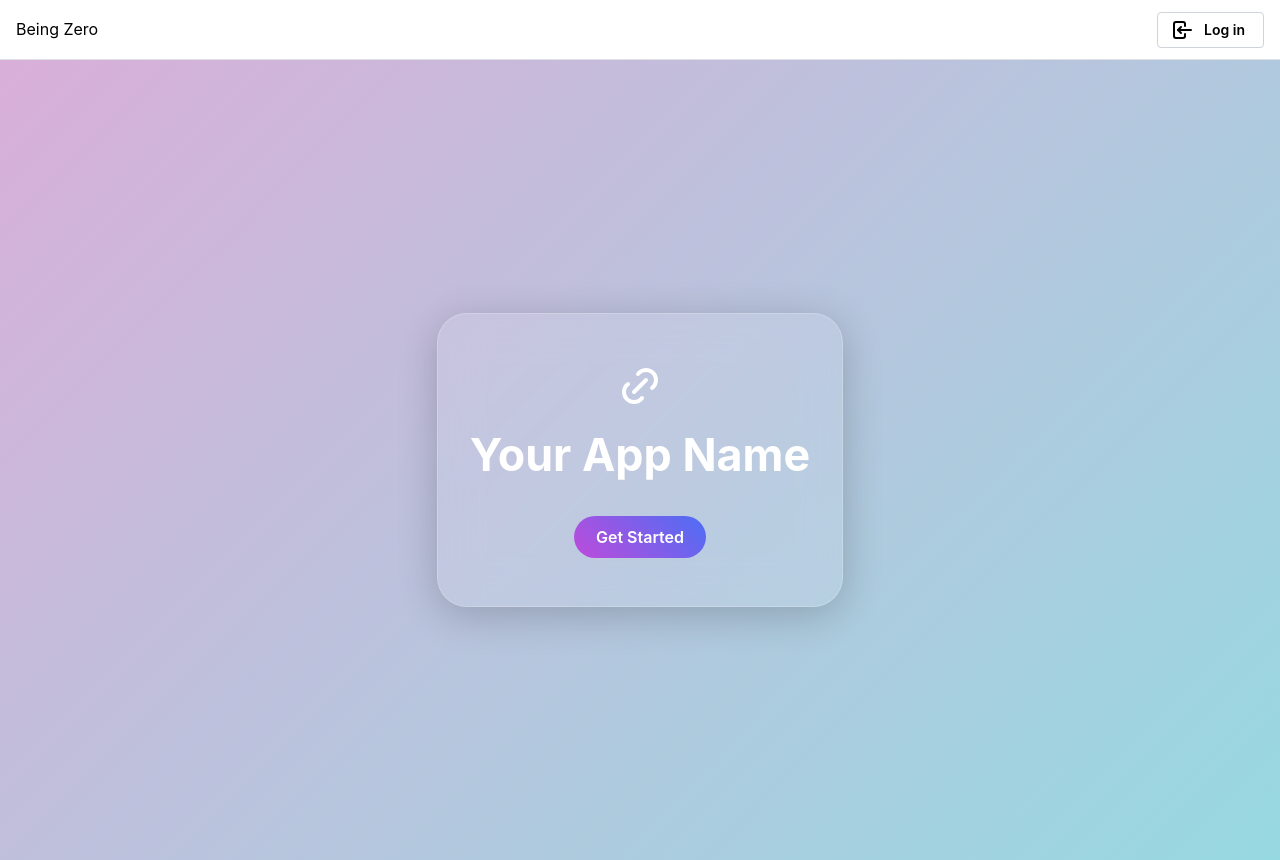
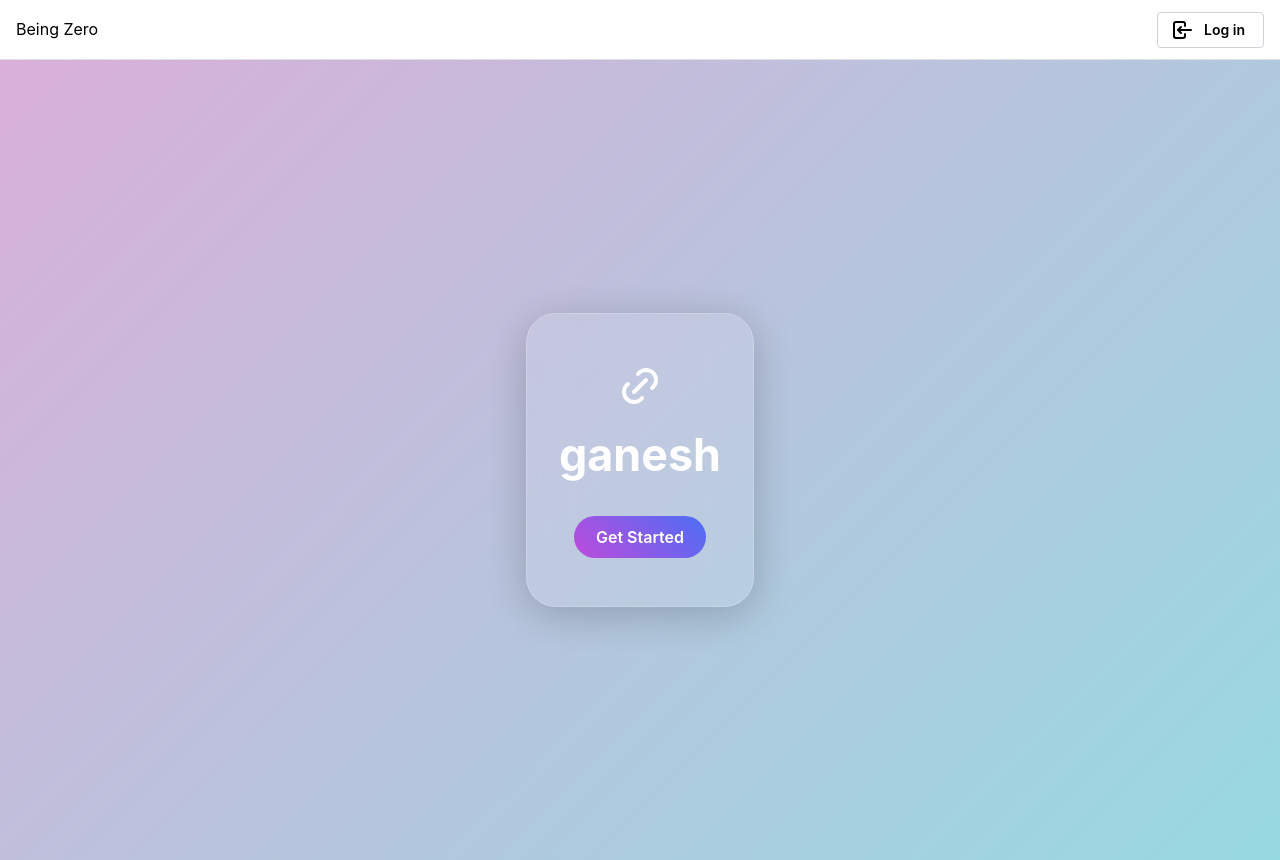
Before and after one commit to Mganesh-creator/urlshortner-ganesh, a React (Vite) app in the folder frontend/: page / in a window 1280 px wide. Built offline with nearby package versions, Linux system fonts and the light colour scheme.

Commit message:
changed app name

```diff
--- a/frontend/src/Pages/Home/Home.jsx
+++ b/frontend/src/Pages/Home/Home.jsx
@@ -53,7 +53,7 @@ const Home = () => {
               marginTop: "1rem",
             }}
           >
-            Your App Name
+            ganesh
           </Title>
 
           <Text
```
